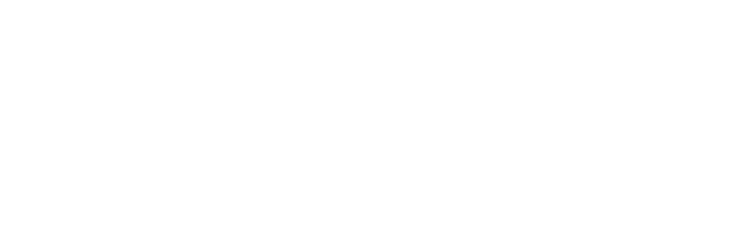
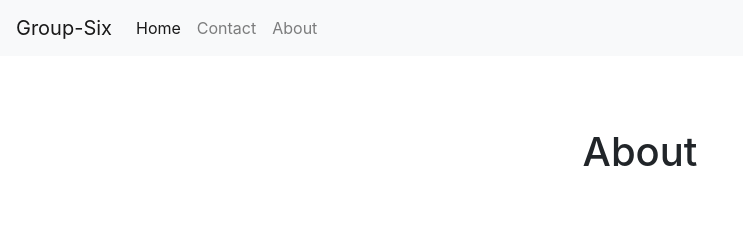
Before and after one commit to MrsVer/Code-First-Girls-group-project, a plain HTML site: page about.html in a window 1280 px wide. Shown: the whole page, without its empty margins (0-743 px from the left). Drawn offline with nearby package versions, Linux system fonts and the light colour scheme.

Commit message:
Connection changes

```diff
--- a/about.html
+++ b/about.html
@@ -0,0 +1,53 @@
+<!doctype html>
+<html lang="en">
+  <head>
+    <meta charset="utf-8">
+    <meta name="viewport" content="width=device-width, initial-scale=1, shrink-to-fit=no">
+    <meta name="description" content="">
+    <meta name="author" content="">
+
+    <title>France</title>
+
+  <link rel="stylesheet" href="https://stackpath.bootstrapcdn.com/bootstrap/4.3.1/css/bootstrap.min.css" integrity="sha384-ggOyR0iXCbMQv3Xipma34MD+dH/1fQ784/j6cY/iJTQUOhcWr7x9JvoRxT2MZw1T" crossorigin="anonymous">
+
+    <link href="css/styles.css" rel="stylesheet">
+  </head>
+
+  <body>
+
+    <nav class="navbar navbar-expand-lg navbar-light bg-light fixed-top">
+      <a class="navbar-brand" href="map.html">Group-Six</a>
+      <button class="navbar-toggler" type="button" data-toggle="collapse" data-target="#navbarsExampleDefault" aria-controls="navbarsExampleDefault" aria-expanded="false" aria-label="Toggle navigation">
+        <span class="navbar-toggler-icon"></span>
+      </button>
+      <div class="collapse navbar-collapse" id="navbarsExampleDefault">
+        <ul class="navbar-nav mr-auto">
+          <li class="nav-item active">
+            <a class="nav-link" href="map.html">Home <span class="sr-only">(current)</span></a>
+          </li>
+          <li class="nav-item">
+            <a class="nav-link" href="contact.html">Contact</a>
+          </li>
+          <li class="nav-item">
+            <a class="nav-link" href="about.html">About</a>
+          </li>
+        </ul>
+      </div>
+    </nav>
+
+    <main role="main" class="container">
+
+      <div class="starter-template">
+        <h1>About</h1>
+      </div>
+
+    </main><!-- /.container -->
+
+    <!-- Bootstrap core JavaScript
+    ================================================== -->
+    <!-- Placed at the end of the document so the pages load faster -->
+    <script src="https://code.jquery.com/jquery-3.3.1.slim.min.js" integrity="sha384-q8i/X+965DzO0rT7abK41JStQIAqVgRVzpbzo5smXKp4YfRvH+8abtTE1Pi6jizo" crossorigin="anonymous"></script>
+    <script src="https://getbootstrap.com/docs/4.1/assets/js/vendor/popper.min.js"></script>
+    <script src="https://getbootstrap.com/docs/4.1/dist/js/bootstrap.min.js"></script>
+  </body>
+</html>
```
Also changed, not shown: contact.html (+1 -2 lines), france.html (+1 -2 lines), map.html (+1 -2 lines).
